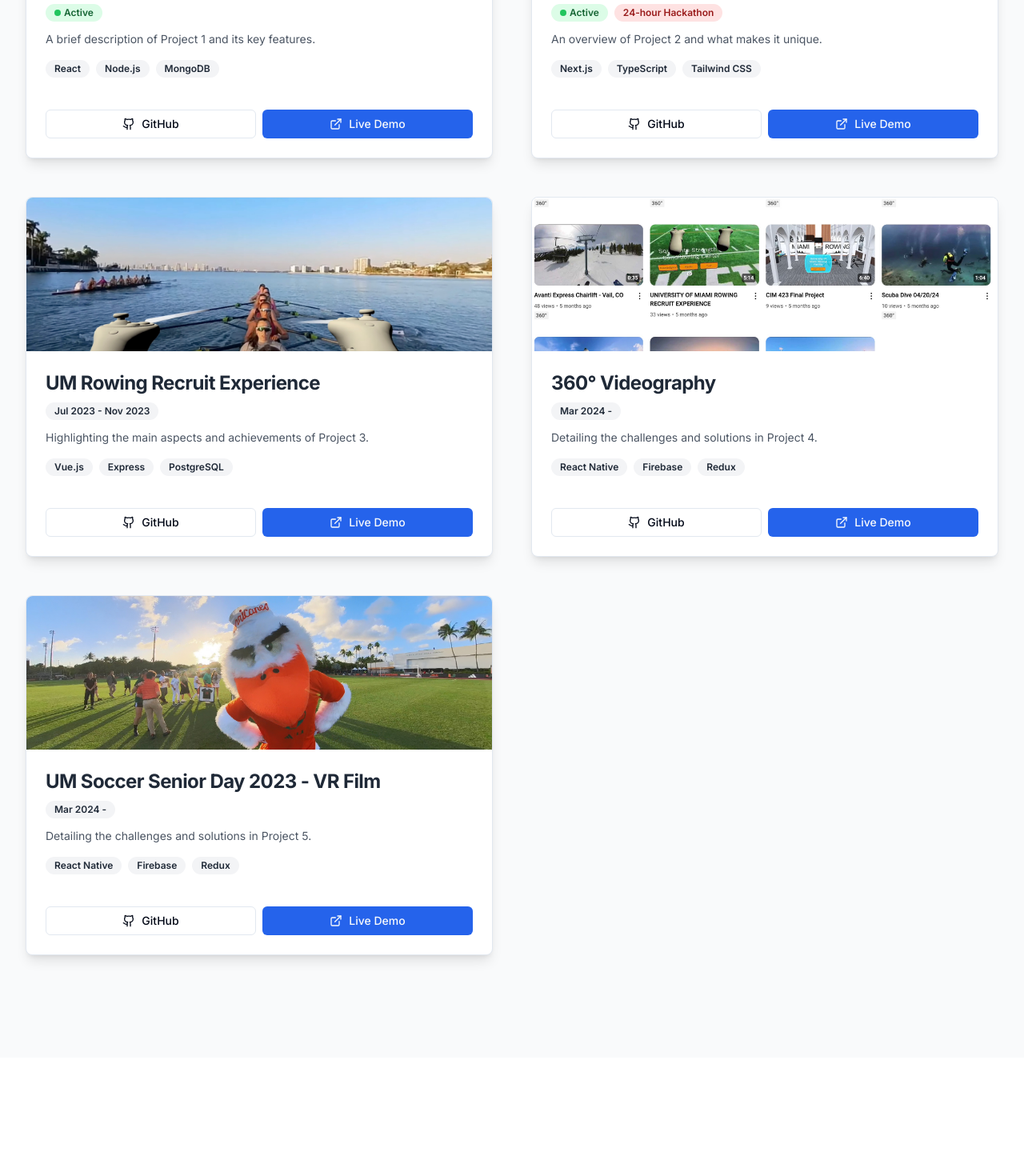
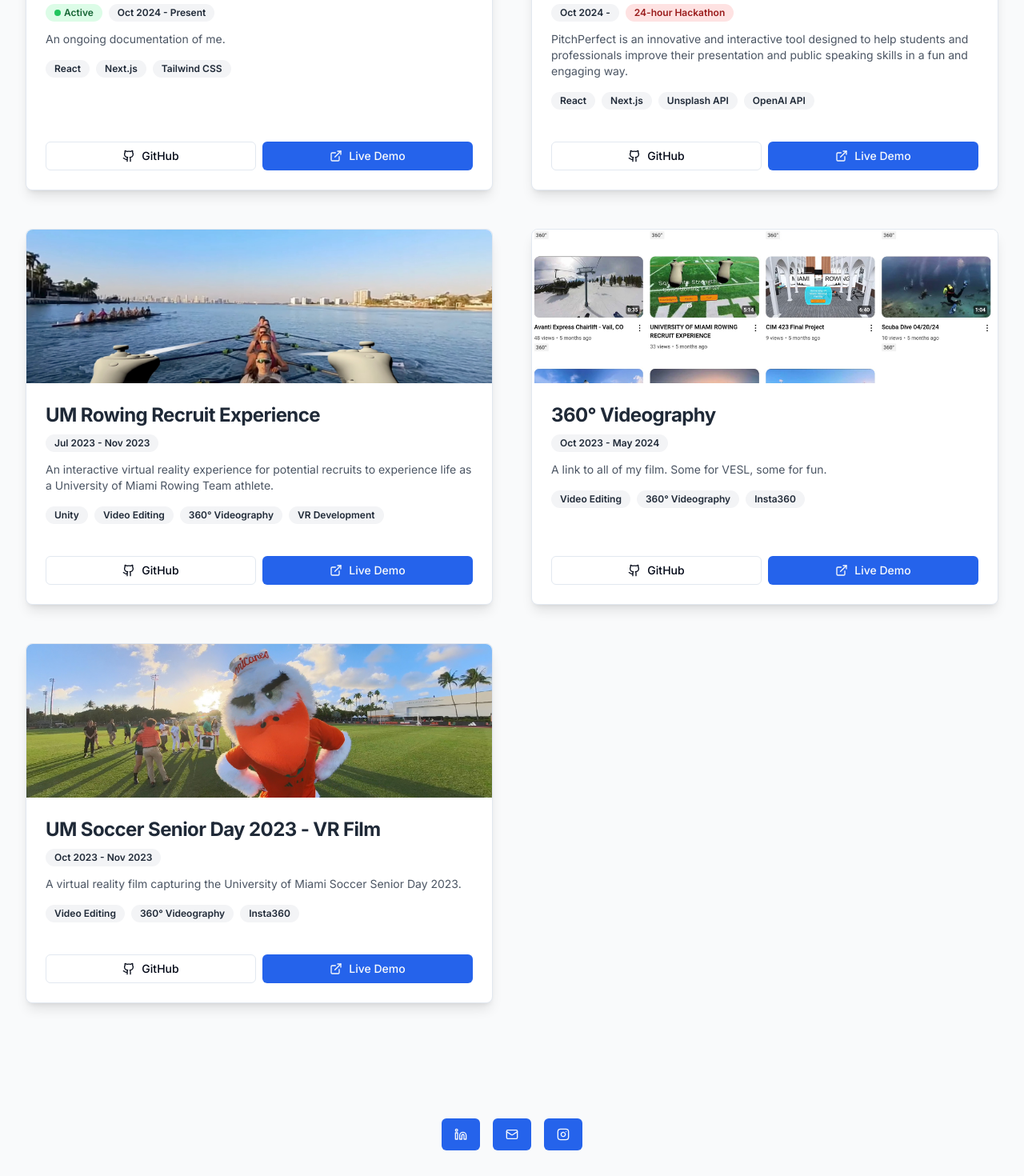
Before and after one commit to zoooey99/zoooey99.github.com, a Next.js app: page /projects in a window 1280 px wide. Shown: the part 556-2026 px from the top of the page at 80% size. Before the commit the page ends 1878 px from the top, so only its background shows below. Built offline with nearby package versions, Linux system fonts and the light colour scheme.

Commit message:
added footers and project links

```diff
--- a/app/about/page.tsx
+++ /dev/null
@@ -1,10 +0,0 @@
-import Link from 'next/link';
-
-export default function About() {
-  return (
-    <div>
-      <h1>Welcome to my about page. You&apos;re not ready for what&apos;s going to be revealed here.</h1>
-      <Link href="/">AGH TAKE ME BACK</Link>
-    </div>
-  );
-}
--- a/app/page.tsx
+++ b/app/page.tsx
@@ -20,6 +20,7 @@ import {
   NavigationMenuViewport,
 } from "@/components/ui/navigation-menu"
 import { navigationMenuTriggerStyle, navigationMenuTriggerStyleWhite } from "@/components/ui/navigation-menu"
+import FooterGlobal from "@/components/footer-global"
 
 
 
@@ -32,7 +33,7 @@ export default function Home() {
 
         {/* about page */}
         <NavigationMenuItem>
-          <Link href="/about" legacyBehavior passHref>
+          <Link href="/" legacyBehavior passHref>
             <NavigationMenuLink className={`${navigationMenuTriggerStyleWhite()}`}>
               About
             </NavigationMenuLink>
@@ -106,21 +107,7 @@ export default function Home() {
 
       {/* personal links */}
       <div className="flex justify-center mt-4 pb-8">
-        <Button asChild className="mx-2">
-          <Link href="https://www.linkedin.com/in/zoeylee123/">
-            <Linkedin className="h-4 w-4" />
-          </Link>
-        </Button>
-        <Button asChild className="mx-2">
-          <Link href="mailto:zjl24@miami.edu">
-            <Mail className="h-4 w-4" />
-          </Link>
-        </Button>
-        <Button asChild className="mx-2">
-          <Link href="https://www.instagram.com/zoeylee.11/">
-            <Instagram className="h-4 w-4" />
-          </Link>
-        </Button>
+        <FooterGlobal/>
       </div>
     </div>
   )
--- a/app/projects/page.tsx
+++ b/app/projects/page.tsx
@@ -8,69 +8,73 @@ import Link from "next/link"
 import Image from "next/image"
 import { motion } from "framer-motion"
 import NavbarGlobal from "@/components/nav-bar-global"
+import FooterGlobal from "@/components/footer-global"
 
 export default function ProjectsPage() {
   const projects = [
     {
       title: "Personal Website",
-      description: "A brief description of Project 1 and its key features.",
+      description: "An ongoing documentation of me.",
       image: "/images/project-pics/website.jpeg",
-      tags: ["React", "Node.js", "MongoDB"],
-      githubUrl: "https://github.com/yourusername/project1",
-      liveUrl: "https://project1.yourdomain.com",
-      status: { type: "active", startDate: "Oct 2024" }
+      tags: ["React", "Next.js", "Tailwind CSS"],
+      githubUrl: "https://github.com/zoooey99/zoooey99.github.io",
+      liveUrl: "https://zoeylee.me",
+      status: { type: "active", startDate: "Oct 2024", endDate: "Present" }
     },
     {
       title: "Pitch Perfect",
-      description: "An overview of Project 2 and what makes it unique.",
+      description: "PitchPerfect is an innovative and interactive tool designed to help students and professionals improve their presentation and public speaking skills in a fun and engaging way.",
       image: "/images/project-pics/pitch-perfect.jpeg",
-      tags: ["Next.js", "TypeScript", "Tailwind CSS"],
-      githubUrl: "https://github.com/yourusername/project2",
-      liveUrl: "https://project2.yourdomain.com",
-      status: { type: "active", startDate: "Jan 2024" },
+      tags: ["React", "Next.js", "Unsplash API", "OpenAI API"],
+      githubUrl: "https://github.com/racheltomasetti/pitchperfect",
+      liveUrl: "https://pitchperfect-7afd.vercel.app/",
+      status: { type: "completed", startDate: "Oct 2024" },
       specialTag: "24-hour Hackathon"
     },
     {
       title: "UM Rowing Recruit Experience",
-      description: "Highlighting the main aspects and achievements of Project 3.",
+      description: "An interactive virtual reality experience for potential recruits to experience life as a University of Miami Rowing Team athlete.",
       image: "/images/project-pics/rowing-vr.jpeg",
-      tags: ["Vue.js", "Express", "PostgreSQL"],
+      tags: ["Unity", "Video Editing", "360° Videography", "VR Development"],
       githubUrl: "https://github.com/yourusername/project3",
       liveUrl: "https://project3.yourdomain.com",
       status: { type: "completed", startDate: "Jul 2023", endDate: "Nov 2023" }
     },
     {
       title: "360° Videography",
-      description: "Detailing the challenges and solutions in Project 4.",
+      description: "A link to all of my film. Some for VESL, some for fun.",
       image: "/images/project-pics/360-film.jpeg",
-      tags: ["React Native", "Firebase", "Redux"],
+      tags: ["Video Editing","360° Videography", "Insta360"],
       githubUrl: "https://github.com/yourusername/project4",
       liveUrl: "https://project4.yourdomain.com",
-      status: { type: "completed", startDate: "Mar 2024", endDate:" " }
+      status: { type: "completed", startDate: "Oct 2023", endDate:"May 2024" }
     },
     {
       title: "UM Soccer Senior Day 2023 - VR Film",
-      description: "Detailing the challenges and solutions in Project 5.",
+      description: "A virtual reality film capturing the University of Miami Soccer Senior Day 2023.",
       image: "/images/project-pics/soccer-senior-day.jpeg",
-      tags: ["React Native", "Firebase", "Redux"],
+      tags: ["Video Editing","360° Videography", "Insta360"],
       githubUrl: "https://github.com/yourusername/project4",
       liveUrl: "https://project4.yourdomain.com",
-      status: { type: "completed", startDate: "Mar 2024", endDate:" " }
+      status: { type: "completed", startDate: "Oct 2023", endDate:"Nov 2023" }
     },
   ]
 
   return (
     <div className="min-h-screen bg-gray-50 dark:bg-gray-900">
+        {/* navigation */}
         <NavbarGlobal />
 
         <div className="container mx-auto px-4 sm:px-6 lg:px-8 py-32 max-w-7xl">
+          {/* title & description */}
           <header className="mb-16 text-left">
               <h1 className="text-4xl font-bold mb-4 text-gray-900 dark:text-gray-100">My Projects</h1>
               <p className="text-xl text-gray-600 dark:text-gray-300 max-w-2xl text-left">
-                  Here are some of the projects I&apos;ve worked on. I have a passion for building and bringing value to people.
+                  Here are some of the projects I&apos;ve worked on. I have a passion for building and making something people want.
               </p>
           </header>
 
+          {/* projects */}
           <div className="grid grid-cols-1 md:grid-cols-2 gap-8 lg:gap-12">
             {projects.map((project, index) => (
               <motion.div
@@ -94,22 +98,24 @@ export default function ProjectsPage() {
                   <CardContent className="flex-grow p-6">
                     <CardTitle className="text-2xl mb-2 font-bold text-gray-800 dark:text-gray-100">{project.title}</CardTitle>
                     <div className="flex flex-wrap gap-2 mb-3">
-                      {project.status.type === "active" ? (
-                        <Badge variant="secondary" className="bg-green-100 text-green-800 dark:bg-green-800 dark:text-green-100">
+
+                      {project.status.type === "active" && (
+                        <Badge variant="secondary" className="bg-green-100 text-green-800 dark:bg-green-800 dark:text-green-100 hover:bg-green-100">
                           <span className="w-2 h-2 bg-green-500 rounded-full inline-block mr-1"></span>
                           Active
                         </Badge>
-                      ) : (
-                        <Badge variant="secondary" className="bg-gray-100 text-gray-800 dark:bg-gray-700 dark:text-gray-300">
-                          {project.status.startDate} - {project.status.endDate}
-                        </Badge>
                       )}
+                      <Badge variant="secondary" className="bg-gray-100 text-gray-800 dark:bg-gray-700 dark:text-gray-300">
+                        {project.status.startDate} - {project.status.endDate}
+                      </Badge>
+
                       {project.specialTag && (
-                        <Badge variant="secondary" className="bg-red-100 text-red-800 dark:bg-red-800 dark:text-red-100">
+                        <Badge variant="secondary" className="bg-red-100 text-red-800 dark:bg-red-800 dark:text-red-100 hover:bg-red-100">
                           {project.specialTag}
                         </Badge>
                       )}
                     </div>
+
                     <CardDescription className="mb-4 text-sm text-gray-600 dark:text-gray-300">{project.description}</CardDescription>
                     <div className="flex flex-wrap gap-2 mb-4">
                       {project.tags.map((tag, tagIndex) => (
@@ -137,7 +143,11 @@ export default function ProjectsPage() {
               </motion.div>
           ))}
         </div>
-      </div>
+        </div>
+
+        {/* footer */}
+        <FooterGlobal />
+
     </div>
   )
 }
--- a/app/stats/page.tsx
+++ b/app/stats/page.tsx
@@ -1,12 +1,19 @@
 import Link from 'next/link';
+import NavbarGlobal from '@/components/nav-bar-global';
+import FooterGlobal from '@/components/footer-global';
 
 export default function stats(){
     return(
         <div>
+            <NavbarGlobal/>
             <h1>
             hey? this is the stats page
             </h1>
             <Link href='/'> back back back</Link>
+
+            <div className="flex justify-center mt-4 pb-8">
+                <FooterGlobal/>
+            </div>
         </div>
     )
 }
--- a/app/website-status/page.tsx
+++ b/app/website-status/page.tsx
@@ -1,9 +1,15 @@
+import FooterGlobal from '@/components/footer-global';
+import NavbarGlobal from '@/components/nav-bar-global';
 import Link from 'next/link';
 export default function projects(){
     return(
         <div>
+            <NavbarGlobal/>
+
             <h1> WEBSITE STATUS PAGE </h1>
             <Link href="/">mom I don&apos;t like it here</Link>
+
+            <FooterGlobal/>
         </div>
     )
 }
--- /dev/null
+++ b/components/footer-global.tsx
@@ -0,0 +1,25 @@
+import { Button } from "@/components/ui/button";
+import Link from "next/link"
+import { Mail, Linkedin, Instagram } from 'lucide-react';
+
+export default function FooterGlobal(){
+    return(
+      <div className="flex justify-center mt-4 pb-8">
+      <Button asChild className="mx-2">
+        <Link href="https://www.linkedin.com/in/zoeylee123/">
+          <Linkedin className="h-4 w-4" />
+        </Link>
+      </Button>
+      <Button asChild className="mx-2">
+        <Link href="mailto:zjl24@miami.edu">
+          <Mail className="h-4 w-4" />
+        </Link>
+      </Button>
+      <Button asChild className="mx-2">
+        <Link href="https://www.instagram.com/zoeylee.11/">
+          <Instagram className="h-4 w-4" />
+        </Link>
+      </Button>
+    </div>
+    )
+}
--- a/components/nav-bar-global.tsx
+++ b/components/nav-bar-global.tsx
@@ -21,7 +21,7 @@ export default function NavbarGlobal(){
 
       {/* about page */}
       <NavigationMenuItem>
-        <Link href="/about" legacyBehavior passHref>
+        <Link href="/">
           <NavigationMenuLink className={`${navigationMenuTriggerStyle()}`}>
             About
           </NavigationMenuLink>
```
